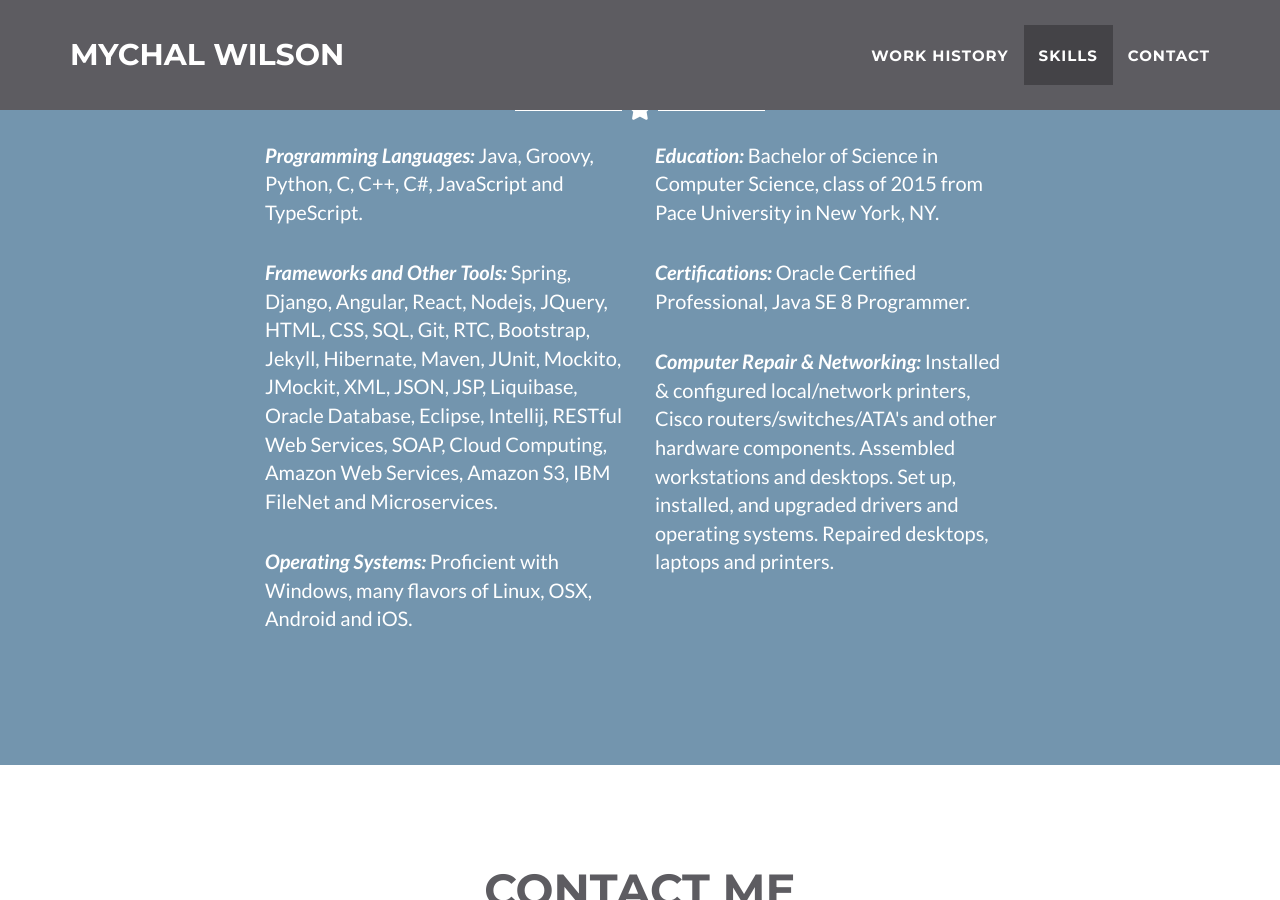
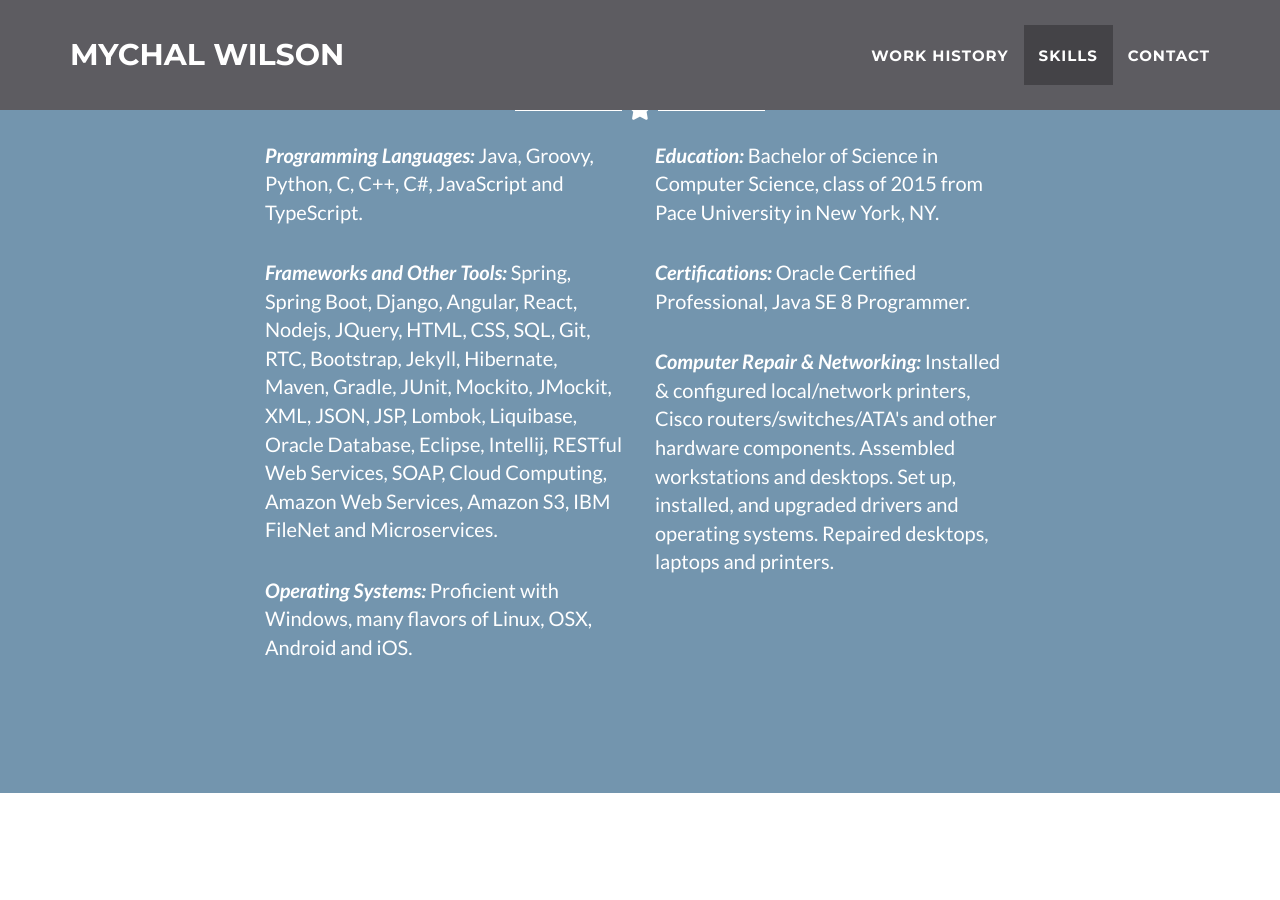
Before and after one commit to mwilson1992/resume_website, a Jekyll site: the page built from _posts/2018-08-16-booz.markdown, in a window 1280 px wide and 900 px high, scrolled down 1273 px. Built offline with Jekyll 4.4.1, drawn with Linux system fonts in a browser that asks for light colours.

Commit message:
minor updates

```diff
--- a/_config.yml
+++ b/_config.yml
@@ -70,3 +70,7 @@ plugins:
   - jekyll-minifier
 jekyll-minifier:
   exclude: 'js/classie.js' # throwing null pointer when minified
+
+# TODO
+# add ANNOTATOR
+# update resume file
--- a/_includes/about.html
+++ b/_includes/about.html
@@ -11,8 +11,8 @@
                 <div class="col-lg-4 col-lg-offset-2">
                     <p><b><em>Programming Languages: </em></b>Java, Groovy, Python, C, C++, C#, JavaScript and TypeScript.</p>
                     </br>
-                    <p><b><em>Frameworks and Other Tools: </em></b>Spring, Django, Angular, React, Nodejs, JQuery, HTML, CSS, SQL,
-                        Git, RTC, Bootstrap, Jekyll, Hibernate, Maven, JUnit, Mockito, JMockit, XML, JSON, JSP, Liquibase,
+                    <p><b><em>Frameworks and Other Tools: </em></b>Spring, Spring Boot, Django, Angular, React, Nodejs, JQuery, HTML, CSS, SQL,
+                        Git, RTC, Bootstrap, Jekyll, Hibernate, Maven, Gradle, JUnit, Mockito, JMockit, XML, JSON, JSP, Lombok, Liquibase,
                         Oracle Database, Eclipse, Intellij, RESTful Web Services, SOAP, Cloud Computing, Amazon Web Services,
                         Amazon S3, IBM FileNet and Microservices.</p>
                     </br>
--- a/_posts/2018-08-16-booz.markdown
+++ b/_posts/2018-08-16-booz.markdown
@@ -13,6 +13,7 @@ location: Charleston, South Carolina
 description:
     • Main Tech Stack&#58; Oracle DB, Amazon S3, IBM FileNet, Spring, Java, Groovy, JSP, JavaScript. <br />
     • Saved the VA thousands of dollars by migrating and integrating the app to cloud based services. <br />
+    • Created the document annotation platform to add stamps, highlights and other annotations to documents for easy identification. <br />
     • Added line of business automatic filters based on the users job type. <br />
     • Added functionality to send documents to an external microservice. <br />
     • Improved and optimized many sections of the application. <br />
```
Also changed, not shown: 1 other file.
